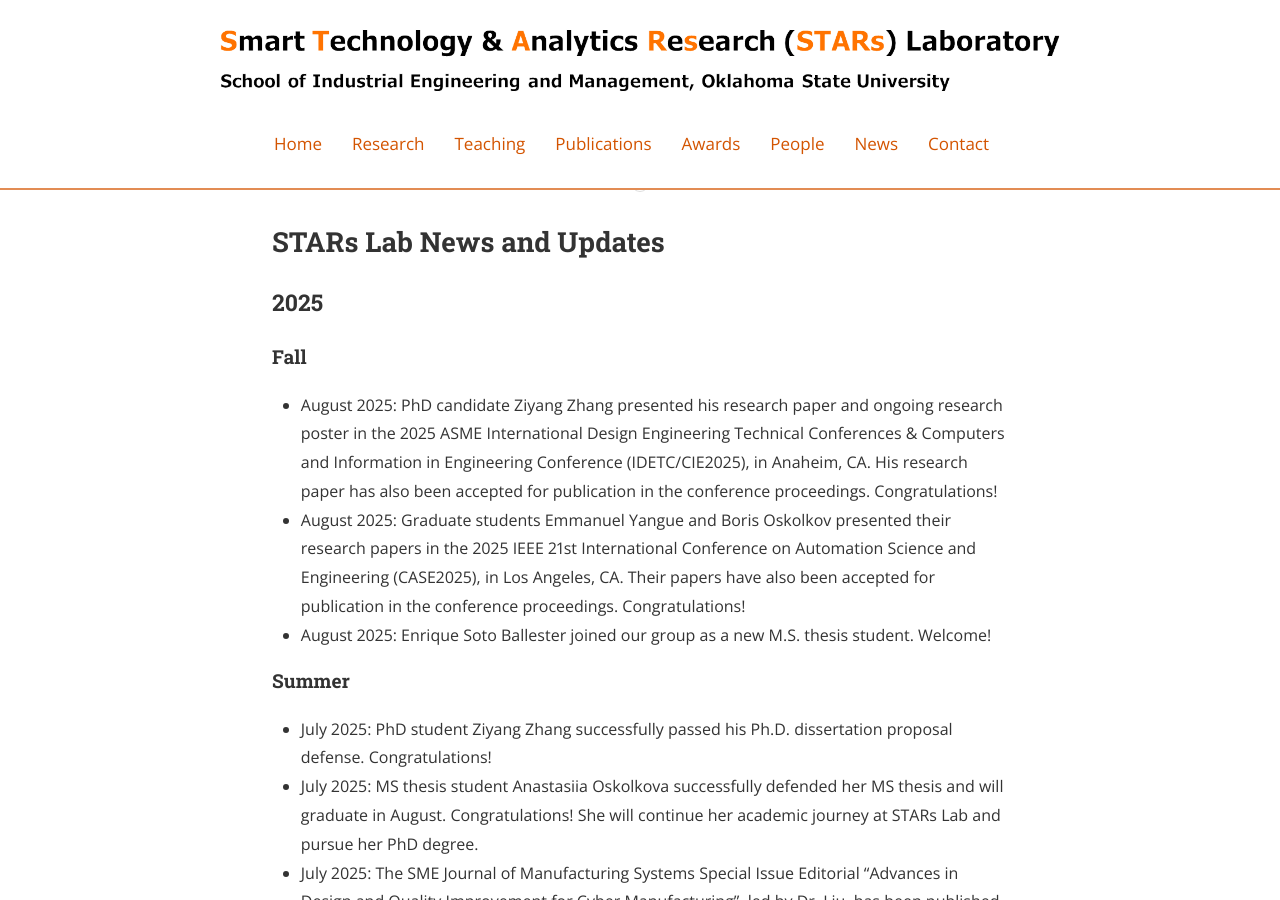
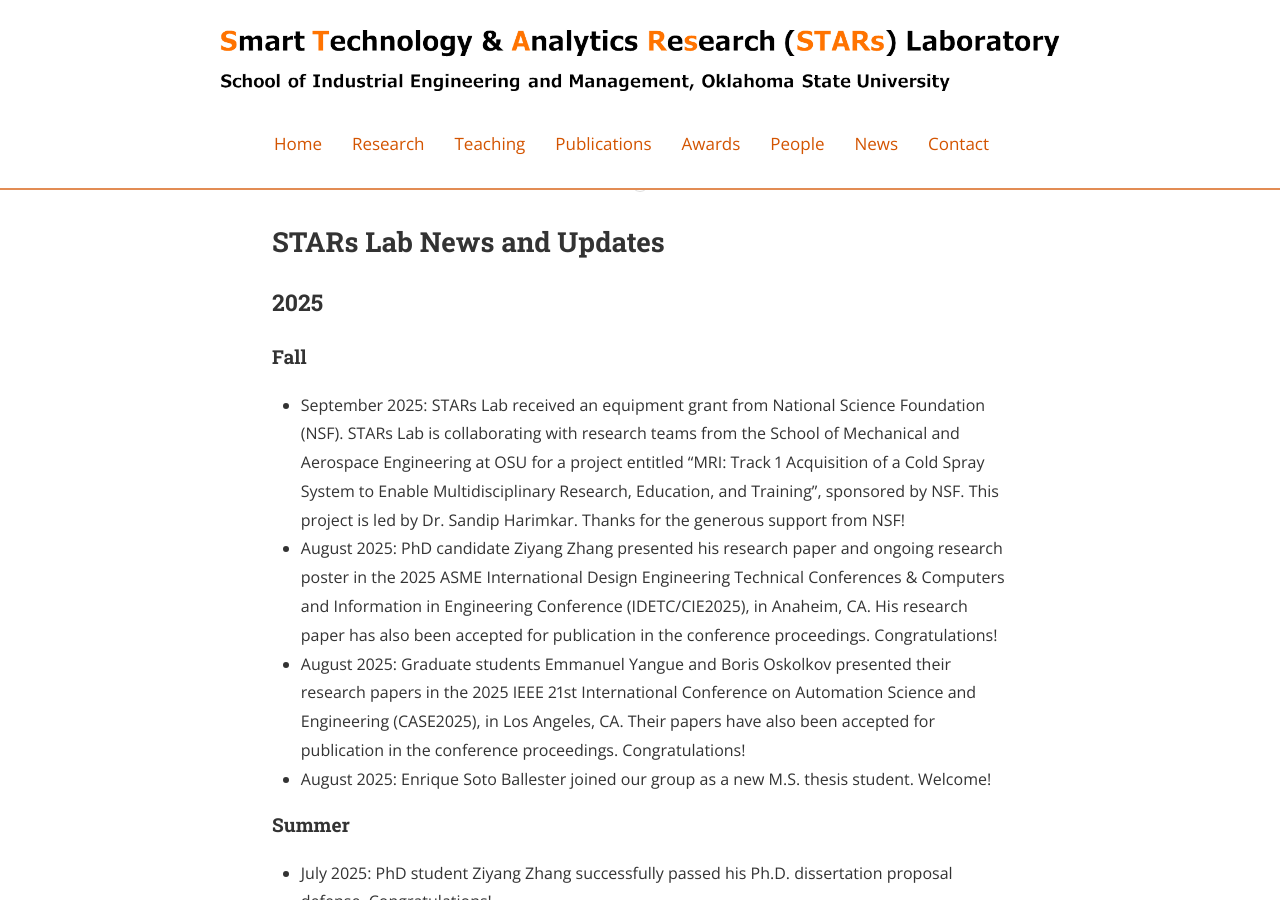
Before and after one commit to stars-laboratory/stars-laboratory.github.io, a Jekyll site: the page built from Gnews.md, in a window 1280 px wide and 900 px high. Built offline with Jekyll 4.4.1, drawn with Linux system fonts in a browser that asks for light colours; nearby versions of some CDN libraries.

Commit message:
Update Gnews.md
Information Update

```diff
--- a/Gnews.md
+++ b/Gnews.md
@@ -11,6 +11,7 @@ main_nav: true
 
 #### Fall
 
+* September 2025: STARs Lab received an equipment grant from National Science Foundation (NSF). STARs Lab is collaborating with research teams from the School of Mechanical and Aerospace Engineering at OSU for a project entitled “MRI: Track 1 Acquisition of a Cold Spray System to Enable Multidisciplinary Research, Education, and Training”, sponsored by NSF. This project is led by Dr. Sandip Harimkar. Thanks for the generous support from NSF!
 * August 2025: PhD candidate Ziyang Zhang presented his research paper and ongoing research poster in the 2025 ASME International Design Engineering Technical Conferences & Computers and Information in Engineering Conference (IDETC/CIE2025), in Anaheim, CA. His research paper has also been accepted for publication in the conference proceedings. Congratulations!
 * August 2025: Graduate students Emmanuel Yangue and Boris Oskolkov presented their research papers in the 2025 IEEE 21st International Conference on Automation Science and Engineering (CASE2025), in Los Angeles, CA. Their papers have also been accepted for publication in the conference proceedings. Congratulations!
 * August 2025: Enrique Soto Ballester joined our group as a new M.S. thesis student. Welcome!
```
